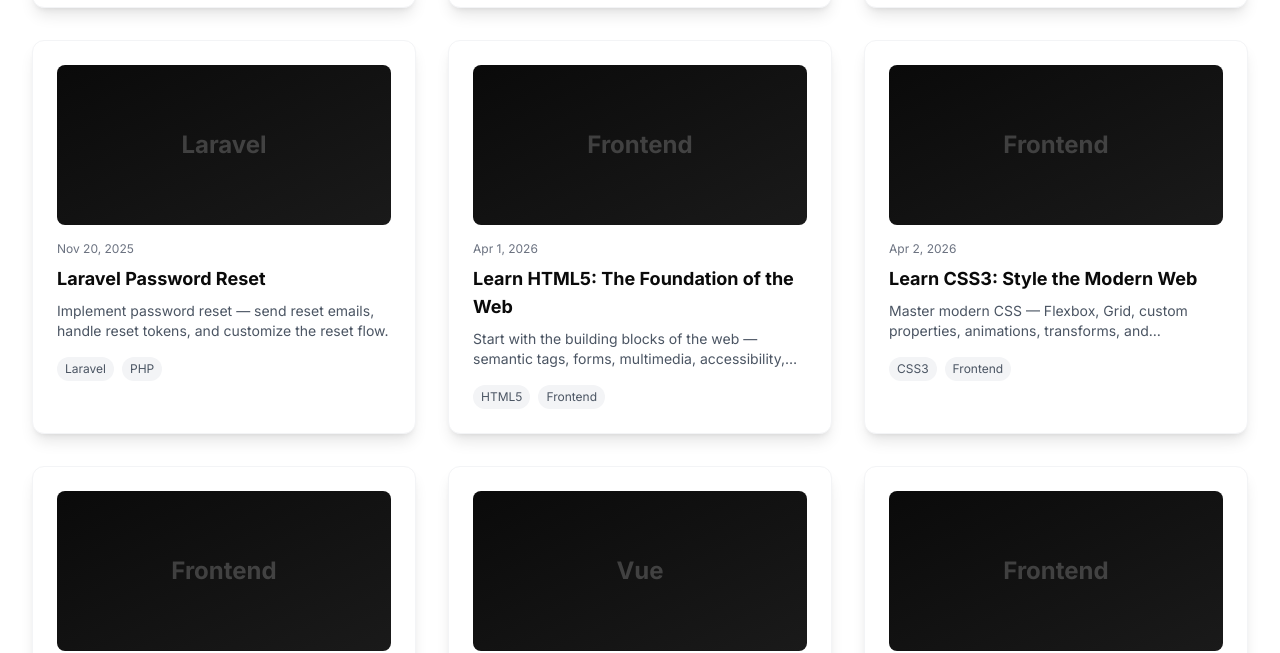
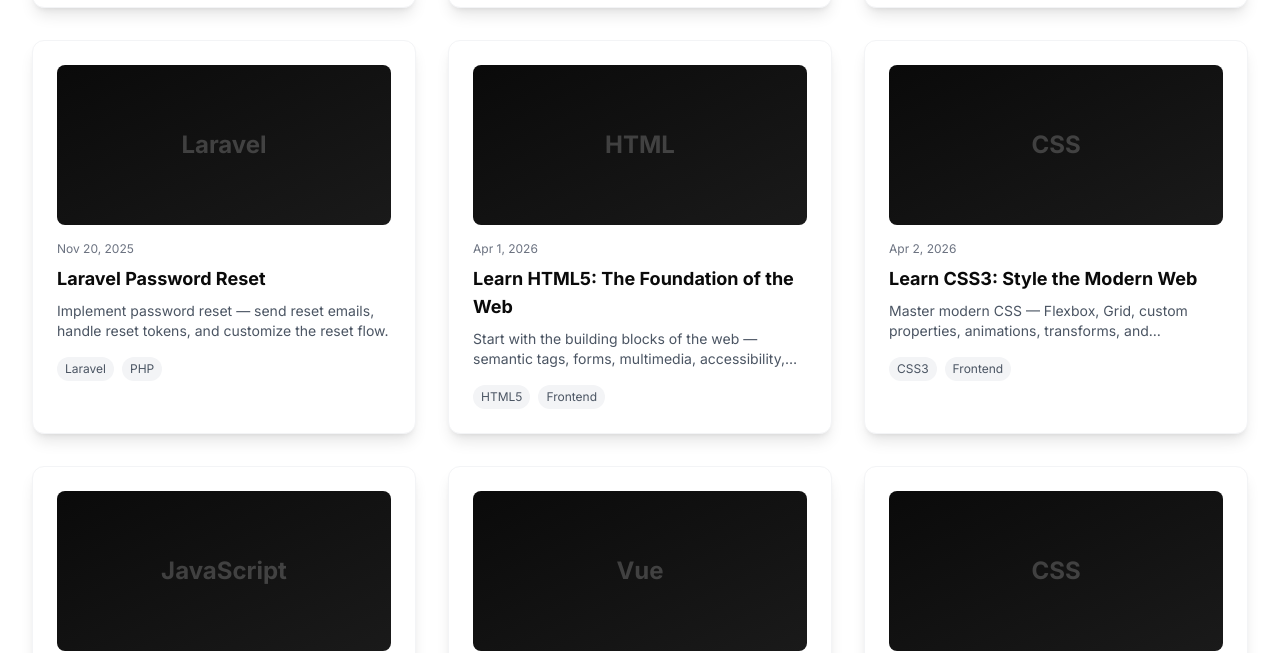
Before and after one commit to koeuk/Portfolio, a Nuxt app: page /read-more in a window 1280 px wide. Shown: the part 2840-3493 px from the top of the page. Built offline with nearby package versions, Linux system fonts and the light colour scheme.

Commit message:
feat: update blog categories and synchronize tab selection with search filtering

```diff
--- a/composables/useBlog.ts
+++ b/composables/useBlog.ts
@@ -187,7 +187,7 @@
       title: 'Learn HTML5: The Foundation of the Web',
       excerpt: 'Start with the building blocks of the web — semantic tags, forms, multimedia, accessibility, and modern HTML5 APIs.',
       date: 'Apr 1, 2026',
-      category: 'Frontend',
+      category: 'HTML',
       tags: ['HTML5', 'Frontend'],
       slug: '/read-more/learn-html5'
     },
@@ -196,7 +196,7 @@
       title: 'Learn CSS3: Style the Modern Web',
       excerpt: 'Master modern CSS — Flexbox, Grid, custom properties, animations, transforms, and responsive design patterns.',
       date: 'Apr 2, 2026',
-      category: 'Frontend',
+      category: 'CSS',
       tags: ['CSS3', 'Frontend'],
       slug: '/read-more/learn-css3'
     },
@@ -205,7 +205,7 @@
       title: 'Learn JavaScript: From Zero to Modern ES',
       excerpt: 'Get fluent in JavaScript — variables, functions, async/await, modules, ES2022+ features, and how the language really works.',
       date: 'Apr 3, 2026',
-      category: 'Frontend',
+      category: 'JavaScript',
       tags: ['JavaScript', 'Frontend'],
       slug: '/read-more/learn-javascript'
     },
@@ -223,7 +223,7 @@
       title: 'Learn Tailwind CSS: Utility-First Styling',
       excerpt: 'Stop writing custom CSS — learn Tailwind\'s utility classes, theming, dark mode, and design system workflow.',
       date: 'Apr 5, 2026',
-      category: 'Frontend',
+      category: 'CSS',
       tags: ['Tailwind', 'CSS'],
       slug: '/read-more/learn-tailwind'
     },
--- a/composables/useI18n.ts
+++ b/composables/useI18n.ts
@@ -651,6 +651,11 @@
   },
   "blog.tab.interview": { en: "Interview", km: "សំភាសន៍", zh: "面试" },
   "blog.tab.database": { en: "Database", km: "មូលដ្ឋានទិន្នន័យ", zh: "数据库" },
+  "blog.tab.frontend": { en: "Frontend", km: "ផ្នែកខាងមុខ", zh: "前端" },
+  "blog.tab.tools": { en: "Tools", km: "ឧបករណ៍", zh: "工具" },
+  "blog.tab.html": { en: "HTML", km: "HTML", zh: "HTML" },
+  "blog.tab.css": { en: "CSS", km: "CSS", zh: "CSS" },
+  "blog.tab.javascript": { en: "JavaScript", km: "JavaScript", zh: "JavaScript" },
   "blog.noResults": {
     en: "No posts found for this filter.",
     km: "រកមិនឃើញអត្ថបទសម្រាប់តម្រងនេះទេ។",
--- a/pages/read-more/index.vue
+++ b/pages/read-more/index.vue
@@ -137,12 +137,16 @@
 
 const tabs = computed(() => [
   { label: t('blog.tab.all'), value: 'all' },
+  { label: t('blog.tab.html'), value: 'HTML' },
+  { label: t('blog.tab.css'), value: 'CSS' },
+  { label: t('blog.tab.javascript'), value: 'JavaScript' },
+  { label: t('blog.tab.typescript'), value: 'TypeScript' },
+  { label: t('blog.tab.vue'), value: 'Vue' },
   { label: t('blog.tab.laravel'), value: 'Laravel' },
-  { label: t('blog.tab.vue'), value: 'Vue' },
-  { label: t('blog.tab.typescript'), value: 'TypeScript' },
   { label: t('blog.tab.laravelVue'), value: 'Laravel & Vue' },
   { label: t('blog.tab.interview'), value: 'Interview' },
   { label: t('blog.tab.database'), value: 'Database' },
+  { label: t('blog.tab.tools'), value: 'Tools' },
 ])
 
 const route = useRoute()
@@ -165,6 +169,8 @@
 
 function selectTab(value: string) {
   activeTab.value = value
+  const tab = tabs.value.find(t => t.value === value)
+  searchQuery.value = value === 'all' ? '' : (tab?.label ?? '')
   isOpen.value = false
 }
 
```
